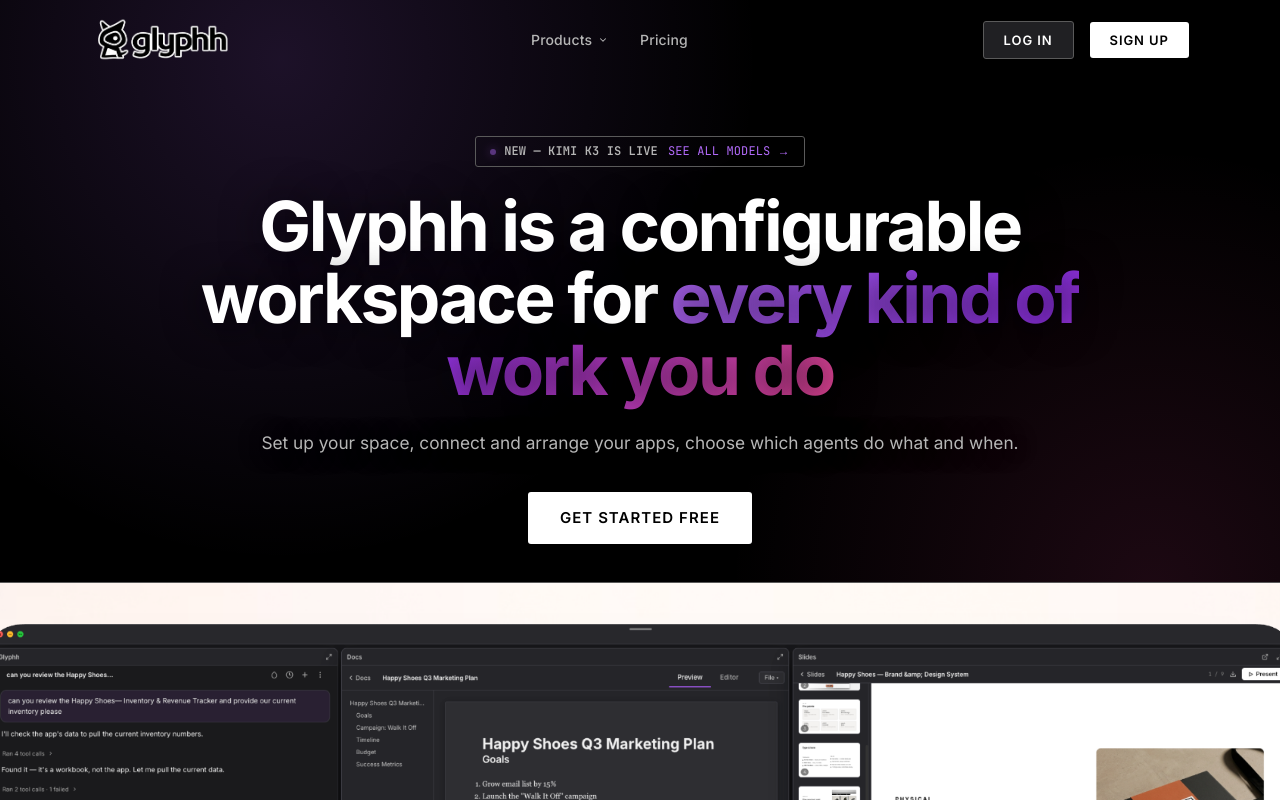
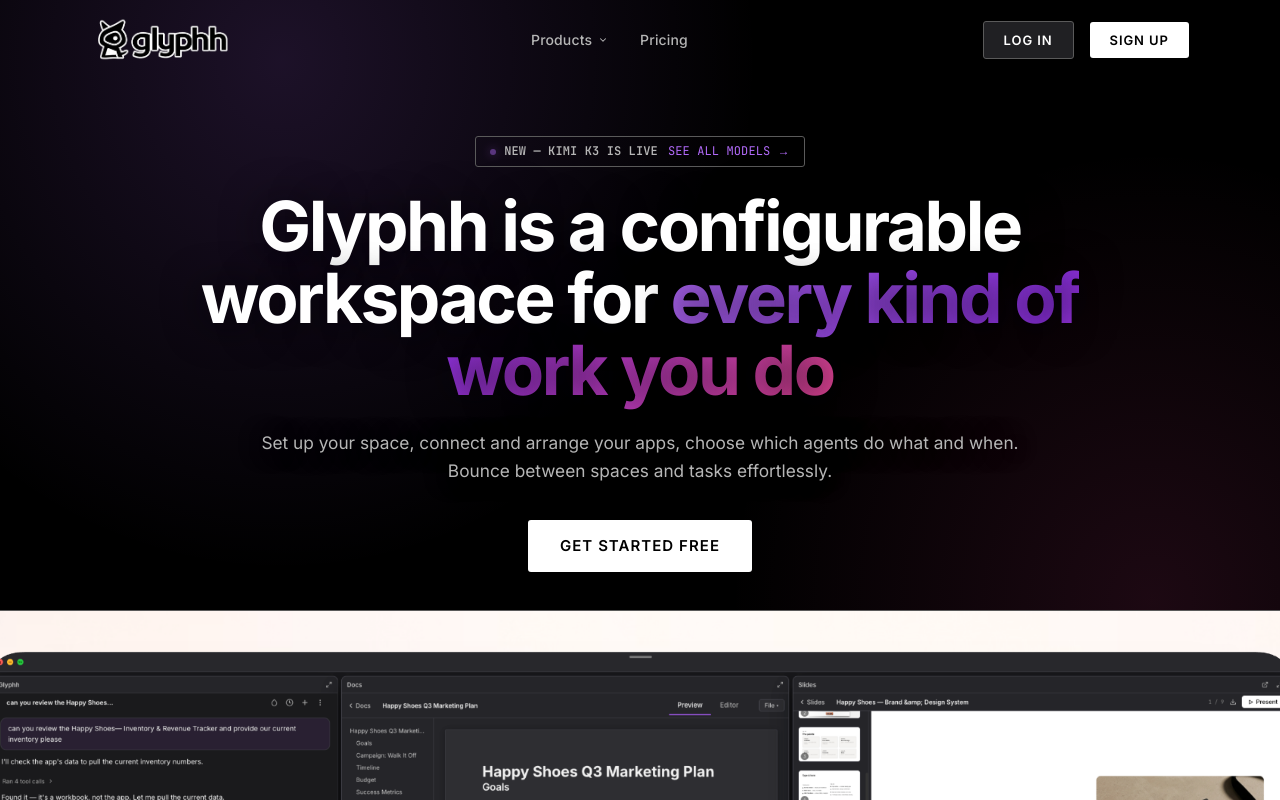
Before and after one commit to glyphh-ai/web, a Next.js app: page / in a window 1280 px wide. Shown: the top 800 px of the page. Built offline with nearby package versions, Linux system fonts and the light colour scheme; no server answers.

Commit message:
web hero: add the switching line to the sub

```diff
--- a/app/heroes.js
+++ b/app/heroes.js
@@ -31,7 +31,7 @@ export const heroes = {
     },
     sub:
       'Set up your space, connect and arrange your apps, choose which ' +
-      'agents do what and when.',
+      'agents do what and when. Bounce between spaces and tasks effortlessly.',
     cta: { label: 'Get started free', href: PLATFORM_URL },
   },
 
```
